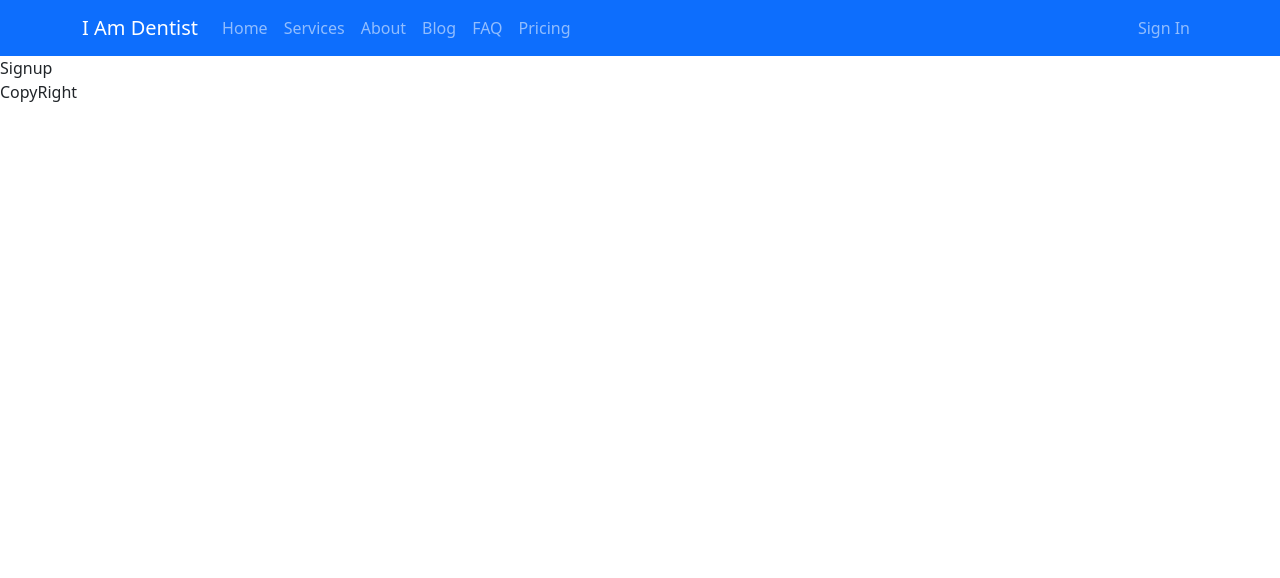
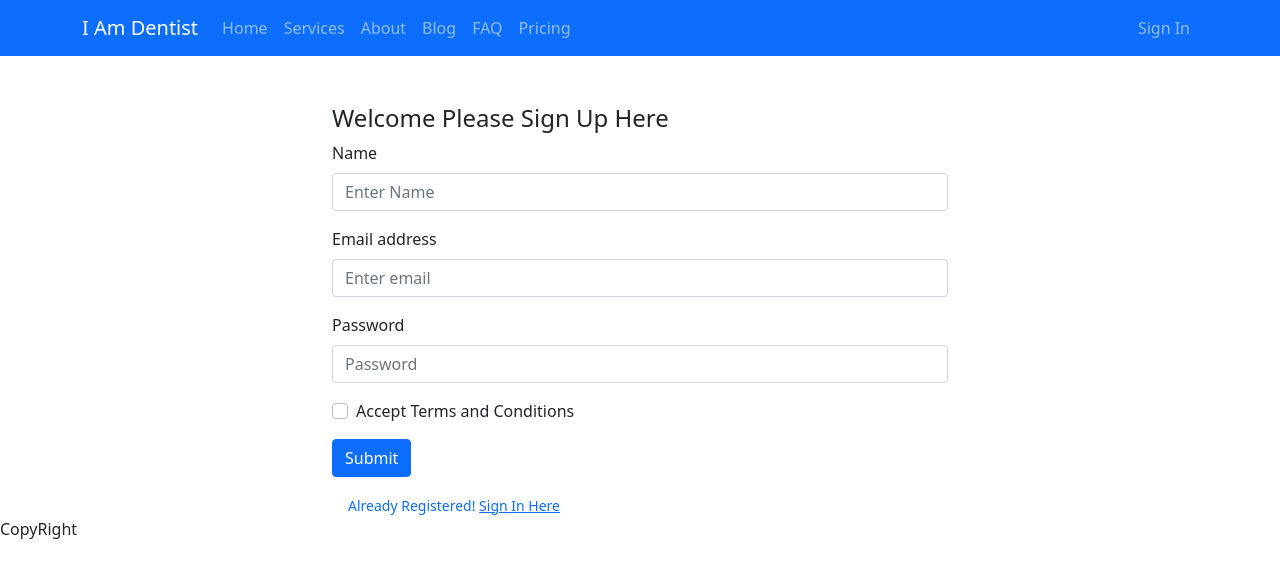
Before and after one commit to readz07/dentistservice, a React (Create React App) app: page /signup in a window 1280 px wide. Shown: the top 578 px of the page. Built offline with nearby package versions, Linux system fonts and the light colour scheme.

Commit message:
Signup page function success

```diff
--- a/src/App.js
+++ b/src/App.js
@@ -9,6 +9,7 @@ import Blog from './Pages/Blog/Blog'
 import Reviews from './Pages/Reviews/Reviews'
 import SignIn from './Pages/SignIn/SignIn'
 import SignUp from './Pages/SignUp/SignUp'
+import NotFound from './Pages/NotFound/NotFound';
 function App() {
   return (
     <div>
@@ -22,6 +23,7 @@ function App() {
         <Route path="/reviews" element={<Reviews></Reviews>} />
         <Route path="/signin" element={<SignIn></SignIn>} />
         <Route path="/signup" element={<SignUp></SignUp>} />
+        <Route path="*" element={<NotFound></NotFound>} />
       </Routes>
       <Footer></Footer>
     </div>
--- /dev/null
+++ b/src/Pages/NotFound/NotFound.js
@@ -0,0 +1,11 @@
+import React from 'react';
+
+const NotFound = () => {
+    return (
+        <div>
+            <h1>Not Found</h1>
+        </div>
+    );
+};
+
+export default NotFound;
--- a/src/Pages/SignIn/SignIn.js
+++ b/src/Pages/SignIn/SignIn.js
@@ -1,5 +1,6 @@
 import React from 'react';
 import { Button, Form } from 'react-bootstrap';
+import { Link } from 'react-router-dom';
 
 const SignIn = () => {
     return (
@@ -24,10 +25,10 @@ const SignIn = () => {
                 </Button>
                 <Form.Group className="mt-3" controlId="formBasicText">
                 <Form.Text className="text-primary">
-                        Forget Password Click Here
+                        Forget Password <Link to='/signup'>Click Here</Link>
                 </Form.Text>
-                <Form.Text className="text-primary mr-3">
-                        Didn't Sign Up Click Here
+                <Form.Text className="text-primary ms-3">
+                        Didn't Sign Up <Link to='/signup'>Click Here</Link>
                 </Form.Text>
                 </Form.Group>
             </Form>
--- a/src/Pages/SignUp/SignUp.js
+++ b/src/Pages/SignUp/SignUp.js
@@ -1,10 +1,82 @@
-import React from 'react';
+import React, { useState } from 'react';
+import { useCreateUserWithEmailAndPassword } from 'react-firebase-hooks/auth';
+import { Button, Form } from 'react-bootstrap';
+import { Link, useNavigate } from 'react-router-dom';
+import auth from '../../firebase.init'
+import { sendEmailVerification } from 'firebase/auth';
+const SignUp = () => {
+    const [name, setName] = useState('');
+    const [email, setEmail] = useState('');
+    const [password, setPassword] = useState('');
+    const [
+      createUserWithEmailAndPassword,
+      user,
+      loading,
+      error,
+    ] = useCreateUserWithEmailAndPassword(auth);
+    const navigate = useNavigate();
+    const handleName = event =>{
+        setName(event.target.value)
+    }
+    const handleEmail = event =>{
+        setEmail(event.target.value)
+    }
+    const handlePassword = event =>{
+        setPassword(event.target.value)
+    }
 
-const SignUp = () => {
+    const handleNewUserCreate = (event)=>{
+        event.preventDefault();
+        createUserWithEmailAndPassword(email, password)
+    }
+    let errorMsg;
+    if (error) {
+        errorMsg =
+        <div>
+          <p className='text-danger'>Error: {error.message}</p>
+        </div>
+
+    }
+    if (loading) {
+      return <p>Loading...</p>;
+    }
+    if (user) {
+      return (
+          navigate('/')
+      );
+    }
     return (
-        <div>
-             Signup
+
+            <div className='container col-md-6 mt-5'>
+            <h4>Welcome Please Sign Up Here</h4>
+            <Form onSubmit={handleNewUserCreate}>
+                <Form.Group className="mb-3" controlId="formBasicName">
+                    <Form.Label>Name</Form.Label>
+                    <Form.Control onBlur={handleName} type="text" placeholder="Enter Name"  required/>
+                </Form.Group>
+                <Form.Group className="mb-3" controlId="formBasicEmail">
+                    <Form.Label>Email address</Form.Label>
+                    <Form.Control onBlur={handleEmail} type="email" placeholder="Enter email"  required/>
+                </Form.Group>
+                <Form.Group className="mb-3" controlId="formBasicPassword">
+                    <Form.Label>Password</Form.Label>
+                    <Form.Control onBlur={handlePassword} type="password" placeholder="Password"  required/>
+                </Form.Group>
+                <Form.Group className="mb-3" controlId="formBasicCheckbox">
+                    <Form.Check type="checkbox" label="Accept Terms and Conditions" />
+                </Form.Group>
+                {errorMsg}
+                <Button variant="primary" type="submit">
+                    Submit
+                </Button>
+                <Form.Group className="mt-3" controlId="formBasicText">
+                <Form.Text className="text-primary ms-3">
+                        Already Registered!  <Link to='/signin'>Sign In Here</Link>
+                </Form.Text>
+                </Form.Group>
+            </Form>
         </div>
+
     );
 };
 
```
